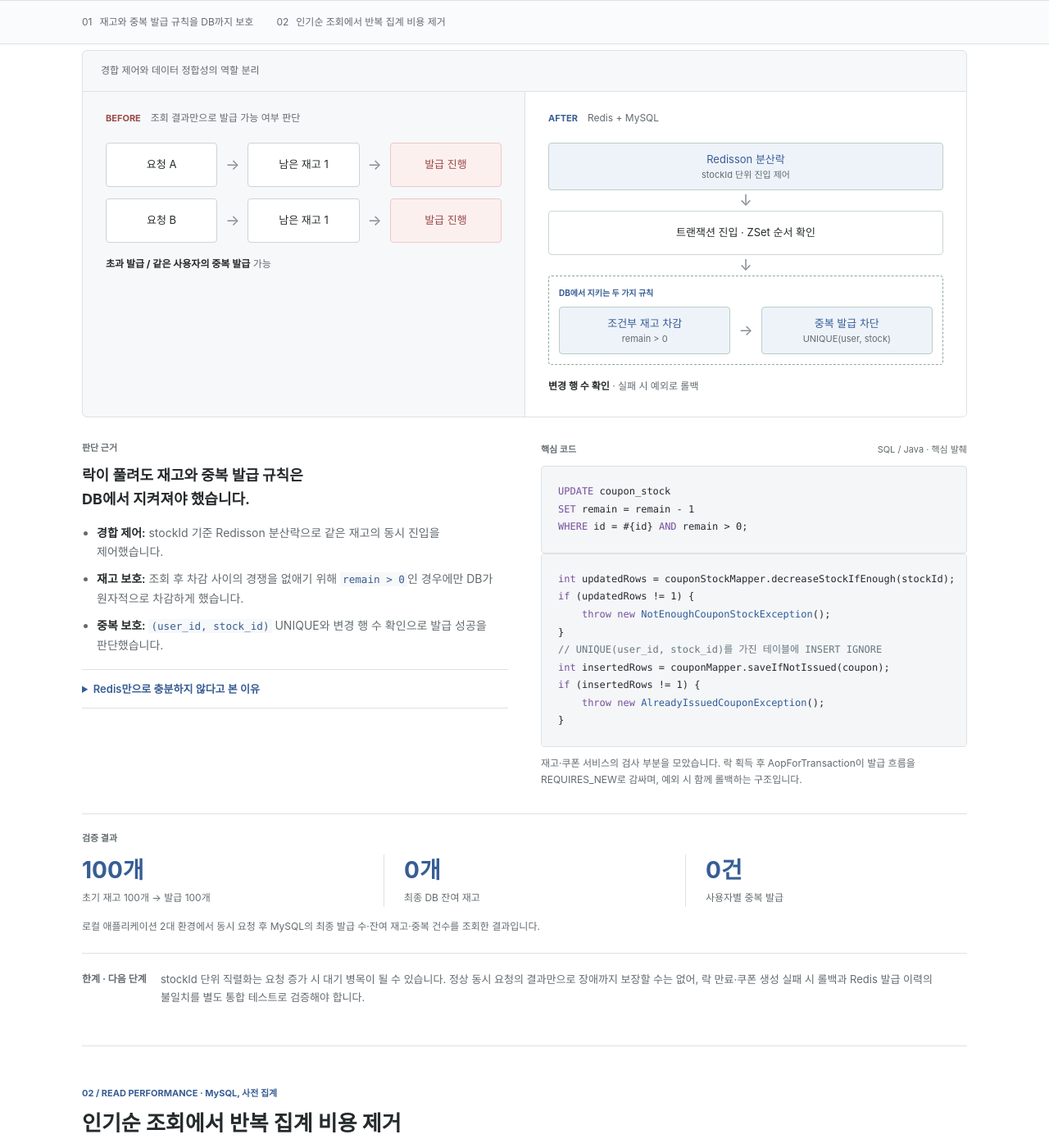
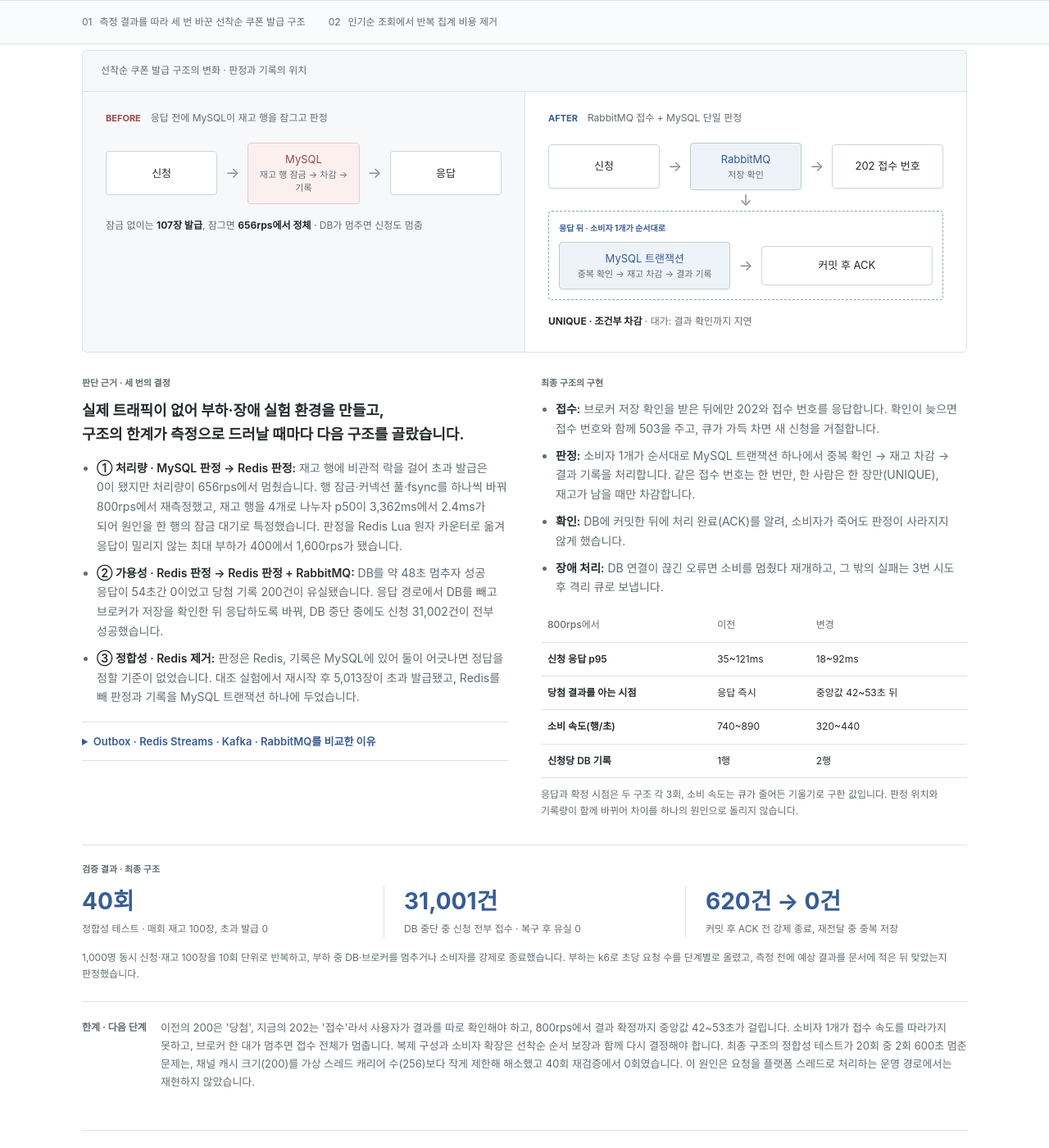
Before and after one commit to JinDDung2/JinDDung2.github.io, a Jekyll site: the page built from portfolio/givemeticon.html, in a window 1280 px wide and 1400 px high, scrolled down 607 px. Shown: the whole window at 82% size. Built offline with Jekyll 4.4.1, drawn with Linux system fonts in a browser that asks for light colours; some of the changed text lies outside the part shown.

Commit message:
feat: 이력서·포트폴리오 PDF 내용에 맞춰 쿠폰·한 스푼 프로젝트 갱신
- Project 섹션: 쿠폰 발급을 RabbitMQ 접수 + MySQL 단일 판정 재설계(측정
  수치 포함)로, 한 스푼 신고 알림을 Transactional Outbox 상세 내용으로 교체
- Givemeticon 포트폴리오: 쿠폰 케이스를 세 번의 구조 결정(MySQL → Redis →
  RabbitMQ + MySQL)과 검증 결과로 교체, 인기순 조회 케이스는 유지
- 쿠폰 다이어그램·썸네일·메타(스택, 요약) 갱신

Co-Authored-By: Claude Sonnet 5.5 <noreply@anthropic.com>

```diff
--- a/_data/portfolio.yml
+++ b/_data/portfolio.yml
@@ -55,18 +55,18 @@
   role: Backend
   period: 2023.09 ~ 2024.01
   summary: 만료가 임박한 기프티콘을 사고파는 중고거래 플랫폼
-  focus: 쿠폰의 재고 정합성과 인기순 조회의 성능을 개선했습니다.
+  focus: 선착순 쿠폰 발급 구조를 측정 결과에 따라 재설계하고, 인기순 조회의 성능을 개선했습니다.
   url: /portfolio/givemeticon/
   github: https://github.com/f-lab-edu/givemeticon
-  stack: [Java, Spring Boot, MyBatis, MySQL, Redis]
+  stack: [Java, Spring Boot, MyBatis, MySQL, Redis, RabbitMQ]
   cases:
     - id: coupon-consistency
       number: '01'
-      title: 재고와 중복 발급 규칙을 DB까지 보호
-      summary: Redisson 분산락 · 원자적 갱신 · UNIQUE
-      result: 재고 100개 → 발급 100개 · 중복 0건
+      title: 측정 결과를 따라 세 번 바꾼 선착순 쿠폰 발급 구조
+      summary: MySQL 판정 → Redis 판정 → RabbitMQ 접수 + MySQL 단일 판정
+      result: 초과 발급 7건 → 0건 · DB 48초 중단에도 유실 0
       image: /assets/portfolio/coupon-consistency.png
-      alt: Redisson 분산락과 DB 조건부 갱신 및 유니크 제약으로 재고와 중복 발급을 보호하는 구조
+      alt: 응답 전에 MySQL이 재고 행을 잠그고 판정하던 구조를 RabbitMQ 접수와 MySQL 단일 판정으로 바꾼 구조
     - id: popular-query
       number: '02'
       title: 인기순 조회에서 반복 집계 비용 제거
--- a/_data/projects.yml
+++ b/_data/projects.yml
@@ -33,10 +33,10 @@
     - **판단** · 질문 발급 여부를 판단하는 전체 과정을 사용자 단위로 보호해야 한다고 보았습니다.
     - **해결/결과** · MySQL Named Lock과 Spring AOP로 동시 발급을 제어해, 3개 동시 요청이 동일한 질문 ID를 반환함을 확인했습니다.
 
-    **신고 알림 누락의 추적·복구 구조 구축**
-    - **문제** · 운영 중 신고는 저장됐지만 Slack 알림이 누락되어 신고를 인지하지 못하는 사례가 발생했습니다.
-    - **판단** · 신고 저장과 외부 알림의 실패를 분리하고, 실패한 알림을 추적·복구할 수 있어야 한다고 보았습니다.
-    - **해결/결과** · 신고와 Outbox를 같은 트랜잭션에 저장하고, 커밋 후 전송·스케줄러 재처리(1·5·15분 간격, 최대 4회)로 Webhook 실패 알림을 복구하는 흐름을 구축했습니다.
+    **신고 알림의 실패 추적 및 재처리를 위해 Transactional Outbox를 도입하여 알림 누락 문제 개선**
+    - **문제** · 신고 저장 후 비동기 이벤트로 Slack 알림을 전송했으나, 실패 시 기록이 남지 않아 원인 추적과 재처리가 어려웠습니다. 가설을 나눠 검증한 결과 Slack의 HTTP 오류 응답(4xx·5xx)을 검사하지 않아 실패를 감지하지 못했고, 전송 작업이 메모리에만 존재해 서버 재시작 시 미완료 작업을 복구할 수 없었습니다.
+    - **판단** · 단순 재시도로는 작업 유실을 막기 어렵다고 보고, 신고 데이터와 알림 작업을 같은 트랜잭션에 저장하는 Transactional Outbox를 택했습니다.
+    - **해결/결과** · MockWebServer로 HTTP 500·404를 재현해 오류 감지 누락을 확인하고 응답 상태에 따라 재시도 가능 여부를 분류했습니다. AOP 실행 순서를 조정해 신고와 알림 작업을 동일 트랜잭션에 저장하고, 스케줄러 재처리(1·5·15분 간격, 최초 전송 포함 최대 4회, 429는 Retry-After 반영)를 구현했습니다. 조건부 UPDATE와 행 잠금으로 다중 인스턴스의 중복 선점을 방지하고 전송 상태·시도 횟수·HTTP 상태·실패 사유를 기록했습니다. 단위·HTTP·통합 테스트 22개와 8개 스레드 동시 처리 시 단일 발송 검증을 통과했습니다.
 
 - name: Givemeticon
   github: f-lab-edu/givemeticon
@@ -44,12 +44,12 @@
   dates: 2023.09 ~ 2024.01
   quote: 사용하지 않거나 만료가 임박한 기프티콘을 사고파는 중고거래 플랫폼
   description: |
-    Java 17, Spring Boot, MyBatis, MySQL, Redis, Redisson
+    Java 17, Spring Boot, MyBatis, MySQL, Redis, Redisson · 쿠폰 발급 재설계: Java 21, Spring Boot 3.3, MySQL 8.0, Redis 7, RabbitMQ 3, k6, Testcontainers
 
-    **선착순 쿠폰 발급의 동시성 정합성 개선**
-    - **문제** · 동시 발급 요청에서 재고 초과 발급과 사용자별 중복 발급이 발생할 수 있었습니다.
-    - **판단** · 분산락의 만료·장애 상황에서도 재고와 중복 발급 규칙은 DB에서 지켜야 한다고 보았습니다.
-    - **해결/결과** · Redisson 분산락과 MySQL의 원자적 갱신·유니크 제약을 함께 적용해, 재고 100개 조건에서 발급 100개·잔여 재고 0개·중복 0건을 확인했습니다.
+    **선착순 쿠폰의 초과 발급과 DB 장애 시 신청 유실을 막기 위해, RabbitMQ 접수 + MySQL 단일 판정 구조로 재설계**
+    - **문제** · 재고 100개에 동시 요청 1,000건이 들어오자 낡은 재고 값으로 발급을 판단해 매회 7건 초과 발급됐습니다(10회 중 10회). 비관적 락으로 정합성은 확보했으나 처리량이 약 650rps에서 정체했고, 판정을 Redis로 옮긴 뒤에도 DB 기록이 응답 경로에 남아 DB 약 48초 중단 실험에서 54초간 성공 응답이 0, 당첨 기록 200건이 유실됐습니다.
+    - **판단** · 행 잠금·커넥션 풀·fsync를 하나씩 바꿔 측정해 재고 행을 4개로 나누면 800rps의 p50이 3,362ms에서 2.4ms가 되는 것을 확인하고, 단일 행 잠금을 병목으로 특정해 판정을 Redis Lua 원자 카운터로 옮겼습니다. 이어 Outbox·Redis Streams·Kafka·RabbitMQ를 비교해 브로커 저장 확인 후 응답하는 RabbitMQ를 택했고, 판정(Redis)과 기록(MySQL)이 나뉘는 불일치 위험을 없애려 Redis를 제거했습니다.
+    - **해결/결과** · RabbitMQ로 접수한 뒤 MySQL 트랜잭션 하나에서 중복 확인·재고 차감·결과 기록을 처리합니다(UNIQUE 제약, 커밋 후 ACK). 초과 발급이 7건에서 0건이 됐고 정합성 테스트 40회를 모두 통과했습니다. 응답이 밀리지 않는 최대 부하는 400에서 1,600rps(Redis 판정 도입 시점)가 됐고, DB 약 48초 중단 중에도 신청 31,001건이 전부 접수돼 복구 후 유실이 0이었습니다. 커밋 후 ACK 전 강제 종료에서 재전달 620건 중 중복 저장은 0건이었습니다. 대가로 800rps에서 결과 확정까지 중앙값 42~53초가 걸리는 것을 측정했습니다.
 
     **인기순 조회 성능 개선**
     - **문제** · 좋아요 100만 건을 실시간 집계하는 인기순 Top 20 조회가 4.6초까지 느려졌습니다.
--- a/_includes/portfolio/coupon-consistency.html
+++ b/_includes/portfolio/coupon-consistency.html
@@ -1,20 +1,17 @@
 <figure class="structure" data-diagram="coupon-consistency">
-  <figcaption>경합 제어와 데이터 정합성의 역할 분리</figcaption>
+  <figcaption>선착순 쿠폰 발급 구조의 변화 · 판정과 기록의 위치</figcaption>
   <div class="diagram-grid">
     <div class="diagram-side before">
-      <div class="diagram-label">BEFORE <span>조회 결과만으로 발급 가능 여부 판단</span></div>
-      <div class="flow"><div class="node">요청 A</div><span class="arrow" aria-hidden="true">→</span><div class="node">남은 재고 1</div><span class="arrow" aria-hidden="true">→</span><div class="node risk">발급 진행</div></div>
-      <div class="flow"><div class="node">요청 B</div><span class="arrow" aria-hidden="true">→</span><div class="node">남은 재고 1</div><span class="arrow" aria-hidden="true">→</span><div class="node risk">발급 진행</div></div>
-      <p class="flow-caption"><strong>초과 발급 / 같은 사용자의 중복 발급</strong> 가능</p>
+      <div class="diagram-label">BEFORE <span>응답 전에 MySQL이 재고 행을 잠그고 판정</span></div>
+      <div class="flow"><div class="node">신청</div><span class="arrow" aria-hidden="true">→</span><div class="node risk">MySQL<small>재고 행 잠금 → 차감 → 기록</small></div><span class="arrow" aria-hidden="true">→</span><div class="node">응답</div></div>
+      <p class="flow-caption">잠금 없이는 <strong>107장 발급</strong>, 잠그면 <strong>656rps에서 정체</strong> · DB가 멈추면 신청도 멈춤</p>
     </div>
     <div class="diagram-side after">
-      <div class="diagram-label">AFTER <span>Redis + MySQL</span></div>
-      <div class="node good">Redisson 분산락<small>stockId 단위 진입 제어</small></div>
+      <div class="diagram-label">AFTER <span>RabbitMQ 접수 + MySQL 단일 판정</span></div>
+      <div class="flow"><div class="node">신청</div><span class="arrow" aria-hidden="true">→</span><div class="node good">RabbitMQ<small>저장 확인</small></div><span class="arrow" aria-hidden="true">→</span><div class="node">202 접수 번호</div></div>
       <div class="down" aria-hidden="true">↓</div>
-      <div class="node">트랜잭션 진입 · ZSet 순서 확인</div>
-      <div class="down" aria-hidden="true">↓</div>
-      <div class="scope"><span class="scope-label">DB에서 지키는 두 가지 규칙</span><div class="flow"><div class="node good">조건부 재고 차감<small>remain &gt; 0</small></div><span class="arrow" aria-hidden="true">→</span><div class="node good">중복 발급 차단<small>UNIQUE(user, stock)</small></div></div></div>
-      <p class="flow-caption"><strong>변경 행 수 확인</strong> · 실패 시 예외로 롤백</p>
+      <div class="scope"><span class="scope-label">응답 뒤 · 소비자 1개가 순서대로</span><div class="flow"><div class="node good">MySQL 트랜잭션<small>중복 확인 → 재고 차감 → 결과 기록</small></div><span class="arrow" aria-hidden="true">→</span><div class="node">커밋 후 ACK</div></div></div>
+      <p class="flow-caption"><strong>UNIQUE · 조건부 차감</strong> · 대가: 결과 확인까지 지연</p>
     </div>
   </div>
 </figure>
--- a/portfolio/givemeticon.html
+++ b/portfolio/givemeticon.html
@@ -1,62 +1,68 @@
 ---
 layout: case
-title: Givemeticon | 쿠폰 정합성과 인기순 조회 개선
+title: Givemeticon | 선착순 쿠폰 발급 구조와 인기순 조회 개선
 permalink: /portfolio/givemeticon/
 project: givemeticon
 ---
 <section class="experience" id="coupon-consistency" aria-labelledby="coupon-title">
   <header class="experience-heading">
-    <p class="eyebrow">01 / CONSISTENCY · Redisson, MySQL</p>
-    <h2 id="coupon-title">재고와 중복 발급 규칙을 DB까지 보호</h2>
-    <p class="problem"><strong>문제</strong>동시 요청에서 재고를 초과하거나 같은 사용자에게 쿠폰을 중복 발급할 수 있었습니다.</p>
+    <p class="eyebrow">01 / SCALABILITY · RabbitMQ, MySQL, Redis</p>
+    <h2 id="coupon-title">측정 결과를 따라 세 번 바꾼 선착순 쿠폰 발급 구조</h2>
+    <p class="problem"><strong>문제</strong>1,000명이 동시에 신청하는 선착순 쿠폰에서 초과 발급, 처리량 한계, DB 장애 시 신청 유실이 드러났습니다.</p>
   </header>
   {% include portfolio/coupon-consistency.html %}
   <div class="analysis-grid">
     <div>
-      <h3 class="section-label">판단 근거</h3>
-      <p class="decision-lead">락이 풀려도 재고와 중복 발급 규칙은<br>DB에서 지켜져야 했습니다.</p>
+      <h3 class="section-label">판단 근거 · 세 번의 결정</h3>
+      <p class="decision-lead">실제 트래픽이 없어 부하·장애 실험 환경을 만들고,<br>구조의 한계가 측정으로 드러날 때마다 다음 구조를 골랐습니다.</p>
       <ul class="decision-list">
-        <li><strong>경합 제어:</strong> stockId 기준 Redisson 분산락으로 같은 재고의 동시 진입을 제어했습니다.</li>
-        <li><strong>재고 보호:</strong> 조회 후 차감 사이의 경쟁을 없애기 위해 <code>remain &gt; 0</code>인 경우에만 DB가 원자적으로 차감하게 했습니다.</li>
-        <li><strong>중복 보호:</strong> <code>(user_id, stock_id)</code> UNIQUE와 변경 행 수 확인으로 발급 성공을 판단했습니다.</li>
+        <li><strong>① 처리량 · MySQL 판정 → Redis 판정:</strong> 재고 행에 비관적 락을 걸어 초과 발급은 0이 됐지만 처리량이 656rps에서 멈췄습니다. 행 잠금·커넥션 풀·fsync를 하나씩 바꿔 800rps에서 재측정했고, 재고 행을 4개로 나누자 p50이 3,362ms에서 2.4ms가 되어 원인을 한 행의 잠금 대기로 특정했습니다. 판정을 Redis Lua 원자 카운터로 옮겨 응답이 밀리지 않는 최대 부하가 400에서 1,600rps가 됐습니다.</li>
+        <li><strong>② 가용성 · Redis 판정 → Redis 판정 + RabbitMQ:</strong> DB를 약 48초 멈추자 성공 응답이 54초간 0이었고 당첨 기록 200건이 유실됐습니다. 응답 경로에서 DB를 빼고 브로커가 저장을 확인한 뒤 응답하도록 바꿔, DB 중단 중에도 신청 31,002건이 전부 성공했습니다.</li>
+        <li><strong>③ 정합성 · Redis 제거:</strong> 판정은 Redis, 기록은 MySQL에 있어 둘이 어긋나면 정답을 정할 기준이 없었습니다. 대조 실험에서 재시작 후 5,013장이 초과 발급됐고, Redis를 빼 판정과 기록을 MySQL 트랜잭션 하나에 두었습니다.</li>
       </ul>
       <details>
-        <summary>Redis만으로 충분하지 않다고 본 이유</summary>
-        <p>lease 만료·Redis 장애 등으로 락의 보호가 끊기는 경우에도 DB에는 잘못된 발급 결과가 남아서는 안 됩니다. Redis는 요청 경합을 제어하고, DB의 조건과 제약은 저장할 수 있는 데이터의 범위를 제한하도록 역할을 나눴습니다.</p>
-        <p><code>INSERT IGNORE</code>가 중복을 무시했더라도 성공으로 처리하지 않습니다. 반환된 행 수가 1이 아니면 예외를 발생시켜 재고 차감도 함께 롤백되도록 구성했습니다.</p>
+        <summary>Outbox · Redis Streams · Kafka · RabbitMQ를 비교한 이유</summary>
+        <table>
+          <thead><tr><th scope="col">대안</th><th scope="col">판단</th></tr></thead>
+          <tbody>
+            <tr><td>Outbox · DB 워커</td><td>신청을 먼저 DB에 써야 해서 응답 경로에서 DB를 빼지 못합니다.</td></tr>
+            <tr><td>Redis Streams</td><td>기록이 카운터와 같은 Redis에 남아 장애가 분리되지 않습니다.</td></tr>
+            <tr><td>Kafka</td><td>가능하지만 메시지 하나가 실패했을 때 그것만 다시 받으려면 재시도 경로를 따로 설계해야 합니다.</td></tr>
+            <tr><td>RabbitMQ · 선택</td><td>저장 후 확인, 메시지별 확인·재전달이 가능합니다.</td></tr>
+          </tbody>
+        </table>
       </details>
     </div>
     <div>
-      <div class="code-title"><h3 class="section-label">핵심 코드</h3><span>SQL / Java · 핵심 발췌</span></div>
-{% highlight sql %}
-UPDATE coupon_stock
-SET remain = remain - 1
-WHERE id = #{id} AND remain > 0;
-{% endhighlight %}
-{% highlight java %}
-int updatedRows = couponStockMapper.decreaseStockIfEnough(stockId);
-if (updatedRows != 1) {
-    throw new NotEnoughCouponStockException();
-}
-// UNIQUE(user_id, stock_id)를 가진 테이블에 INSERT IGNORE
-int insertedRows = couponMapper.saveIfNotIssued(coupon);
-if (insertedRows != 1) {
-    throw new AlreadyIssuedCouponException();
-}
-{% endhighlight %}
-      <p class="code-note">재고·쿠폰 서비스의 검사 부분을 모았습니다. 락 획득 후 AopForTransaction이 발급 흐름을 REQUIRES_NEW로 감싸며, 예외 시 함께 롤백하는 구조입니다.</p>
+      <h3 class="section-label">최종 구조의 구현</h3>
+      <ul class="decision-list">
+        <li><strong>접수:</strong> 브로커 저장 확인을 받은 뒤에만 202와 접수 번호를 응답합니다. 확인이 늦으면 접수 번호와 함께 503을 주고, 큐가 가득 차면 새 신청을 거절합니다.</li>
+        <li><strong>판정:</strong> 소비자 1개가 순서대로 MySQL 트랜잭션 하나에서 중복 확인 → 재고 차감 → 결과 기록을 처리합니다. 같은 접수 번호는 한 번만, 한 사람은 한 장만(UNIQUE), 재고가 남을 때만 차감합니다.</li>
+        <li><strong>확인:</strong> DB에 커밋한 뒤에 처리 완료(ACK)를 알려, 소비자가 죽어도 판정이 사라지지 않게 했습니다.</li>
+        <li><strong>장애 처리:</strong> DB 연결이 끊긴 오류면 소비를 멈췄다 재개하고, 그 밖의 실패는 3번 시도 후 격리 큐로 보냅니다.</li>
+      </ul>
+      <table>
+        <thead><tr><th scope="col">800rps에서</th><th scope="col">이전</th><th scope="col">변경</th></tr></thead>
+        <tbody>
+          <tr><td>신청 응답 p95</td><td>35~121ms</td><td>18~92ms</td></tr>
+          <tr><td>당첨 결과를 아는 시점</td><td>응답 즉시</td><td>중앙값 42~53초 뒤</td></tr>
+          <tr><td>소비 속도(행/초)</td><td>740~890</td><td>320~440</td></tr>
+          <tr><td>신청당 DB 기록</td><td>1행</td><td>2행</td></tr>
+        </tbody>
+      </table>
+      <p class="code-note">응답과 확정 시점은 두 구조 각 3회, 소비 속도는 큐가 줄어든 기울기로 구한 값입니다. 판정 위치와 기록량이 함께 바뀌어 차이를 하나의 원인으로 돌리지 않습니다.</p>
     </div>
   </div>
   <div class="verification">
-    <h3 class="section-label">검증 결과</h3>
+    <h3 class="section-label">검증 결과 · 최종 구조</h3>
     <div class="metrics">
-      <div class="metric"><strong>100개</strong><span>초기 재고 100개 → 발급 100개</span></div>
-      <div class="metric"><strong>0개</strong><span>최종 DB 잔여 재고</span></div>
-      <div class="metric"><strong>0건</strong><span>사용자별 중복 발급</span></div>
+      <div class="metric"><strong>40회</strong><span>정합성 테스트 · 매회 재고 100장, 초과 발급 0</span></div>
+      <div class="metric"><strong>31,001건</strong><span>DB 중단 중 신청 전부 접수 · 복구 후 유실 0</span></div>
+      <div class="metric"><strong>620건 → 0건</strong><span>커밋 후 ACK 전 강제 종료, 재전달 중 중복 저장</span></div>
     </div>
-    <p>로컬 애플리케이션 2대 환경에서 동시 요청 후 MySQL의 최종 발급 수·잔여 재고·중복 건수를 조회한 결과입니다.</p>
+    <p>1,000명 동시 신청·재고 100장을 10회 단위로 반복하고, 부하 중 DB·브로커를 멈추거나 소비자를 강제로 종료했습니다. 부하는 k6로 초당 요청 수를 단계별로 올렸고, 측정 전에 예상 결과를 문서에 적은 뒤 맞았는지 판정했습니다.</p>
   </div>
-  <aside class="limits"><h3>한계 · 다음 단계</h3><p>stockId 단위 직렬화는 요청 증가 시 대기 병목이 될 수 있습니다. 정상 동시 요청의 결과만으로 장애까지 보장할 수는 없어, 락 만료·쿠폰 생성 실패 시 롤백과 Redis 발급 이력의 불일치를 별도 통합 테스트로 검증해야 합니다.</p></aside>
+  <aside class="limits"><h3>한계 · 다음 단계</h3><p>이전의 200은 '당첨', 지금의 202는 '접수'라서 사용자가 결과를 따로 확인해야 하고, 800rps에서 결과 확정까지 중앙값 42~53초가 걸립니다. 소비자 1개가 접수 속도를 따라가지 못하고, 브로커 한 대가 멈추면 접수 전체가 멈춥니다. 복제 구성과 소비자 확장은 선착순 순서 보장과 함께 다시 결정해야 합니다. 최종 구조의 정합성 테스트가 20회 중 2회 600초 멈춘 문제는, 채널 캐시 크기(200)를 가상 스레드 캐리어 수(256)보다 작게 제한해 해소했고 40회 재검증에서 0회였습니다. 이 원인은 요청을 플랫폼 스레드로 처리하는 운영 경로에서는 재현하지 않았습니다.</p></aside>
 </section>
 
 <section class="experience" id="popular-query" aria-labelledby="popular-title">
```
Also changed, not shown: assets/portfolio/coupon-consistency.png, 1 other file.
